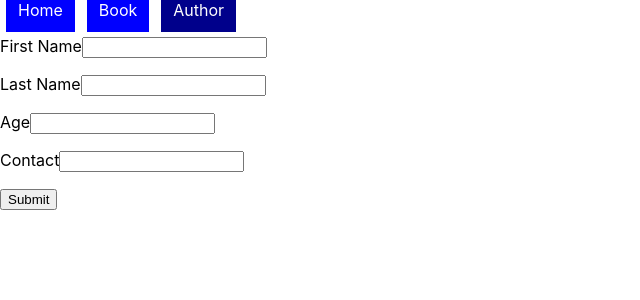
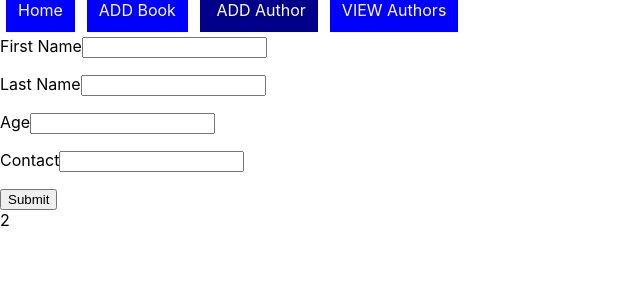
Before and after one commit to nabilhayet/bookstore-frontend, a React (Create React App) app: page /authors/new in a window 1280 px wide. Shown: the top 300 px of the page, without its empty margins (0-640 px from the left). Built offline with nearby package versions, Linux system fonts and the light colour scheme.

Commit message:
added post request for author

```diff
--- a/src/components/Navbar.js
+++ b/src/components/Navbar.js
@@ -15,8 +15,9 @@ class Navbar extends React.Component {
     return (
       <div>
         <NavLink to="/" exact style={link} activeStyle={{ background: 'darkblue'}}>Home</NavLink>
-        <NavLink to="/books/new" exact style={link} activeStyle={{ background: 'darkblue'}}>Book</NavLink>
-        <NavLink to="/authors/new" exact style={link} activeStyle={{ background: 'darkblue'}}>Author</NavLink>
+        <NavLink to="/books/new" exact style={link} activeStyle={{ background: 'darkblue'}}>ADD Book</NavLink>
+        <NavLink to="/authors/new" exact style={link} activeStyle={{ background: 'darkblue'}}> ADD Author</NavLink>
+        <NavLink to="/authors" exact style={link} activeStyle={{ background: 'darkblue'}}>VIEW Authors</NavLink>
       </div>
     )
   }
--- a/src/components/authors/CreateAuthor.js
+++ b/src/components/authors/CreateAuthor.js
@@ -1,30 +1,7 @@
 // ./src/components/authors/CreateAuthor.js
-
-// componentDidMount() {
-//   // Simple POST request with a JSON body using fetch
-//   const requestOptions = {
-//       method: 'POST',
-//       headers: { 'Content-Type': 'application/json' },
-//       body: JSON.stringify({ title: 'React POST Request Example' })
-//   };
-//   fetch('https://jsonplaceholder.typicode.com/posts', requestOptions)
-//       .then(response => response.json())
-//       .then(data => this.setState({ postId: data.id }));
-// }
-
-// const configobj = {
-//   method: 'POST',
-//   body: JSON.stringify(kingdom),
-//   headers: {
-//       'Content-Type': 'application/json',
-//       'Accept': 'application/json'
-//   }
-// }
-
-// fetch(BASE_URL + '/kingdoms', configobj)
-// .then(response => response.json())
-
 import React, { Component } from 'react'
+import ShowAuthor from './ShowAuthor'
+import { Redirect } from 'react-router'
 
 class CreateAuthor extends Component {
 
@@ -48,7 +25,7 @@ class CreateAuthor extends Component {
 
   handleSubmit =(event) => {
     event.preventDefault()
-    const author = {firstname: this.state.firstname, lastname: this.state.lastname, age: this.state.age, contact: this.state.contact}
+    const author = {first_name: this.state.firstname, last_name: this.state.lastname, age: this.state.age, contact: this.state.contact}
     this.createNewAuthor(author)
   }
 
@@ -61,11 +38,11 @@ class CreateAuthor extends Component {
           'Accept': 'application/json'
       }
     }
-    debugger
     fetch('http://localhost:3000/authors',configobj)
     .then(response => response.json())
     .then(author => {
-    debugger
+      <Redirect to="/authors/author.id" />
+
     })
   }
 
--- /dev/null
+++ b/src/components/authors/IndexAuthor.js
@@ -0,0 +1,18 @@
+import React, { Component } from 'react'
+
+class IndexAuthor extends Component {
+
+    constructor(props){
+        super(props)
+    }
+
+    render() {
+        console.log(this.props)
+        return(
+            2
+        )
+    }
+
+}
+
+export default IndexAuthor;
--- /dev/null
+++ b/src/components/authors/ShowAuthor.js
@@ -0,0 +1,18 @@
+import React, { Component } from 'react'
+
+class ShowAuthor extends Component {
+
+    constructor(props){
+        super(props)
+    }
+
+    render() {
+        console.log(this.props)
+        return(
+            2
+        )
+    }
+
+}
+
+export default ShowAuthor;
--- a/src/index.js
+++ b/src/index.js
@@ -9,6 +9,8 @@ import Home from './components/Home';
 import CreateBook from './components/books/CreateBook';
 import CreateAuthor from './components/authors/CreateAuthor';
 import Navbar from './components/Navbar';
+import ShowAuthor from './components/authors/ShowAuthor'
+import IndexAuthor from './components/authors/IndexAuthor'
 
 // const store = createStore('AnyReducer Function')
 
@@ -22,6 +24,8 @@ ReactDOM.render(
         <Route exact path="/" component={Home} />
         <Route exact path="/books/new" component={CreateBook} />
         <Route exact path="/authors/new" component={CreateAuthor} />
+        <Route exact path="/authors" component={IndexAuthor} />
+        <Route exact path="/authors/:id" component={ShowAuthor} />
         </div>
     </Router>
     {/* </Provider> */}
```
Also changed, not shown: 1 other file (tests, documents, lock files or other folders).
